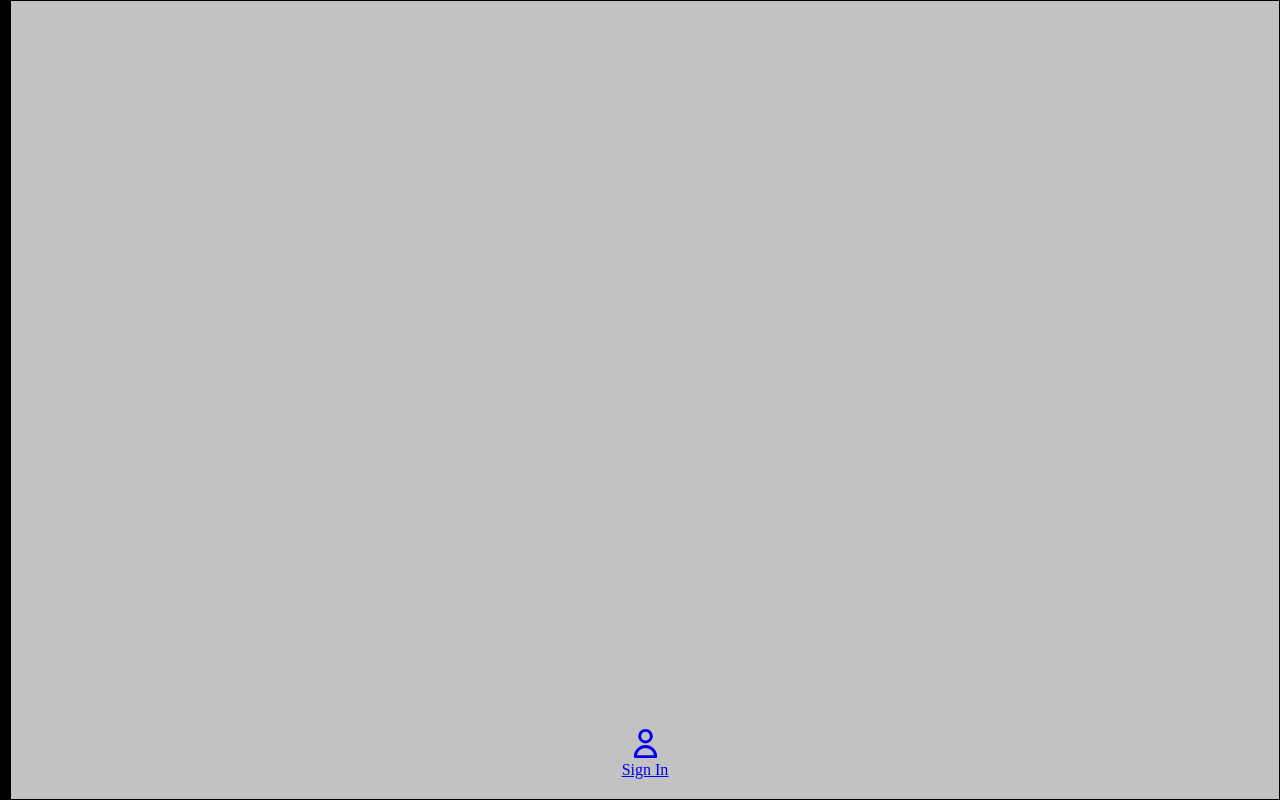
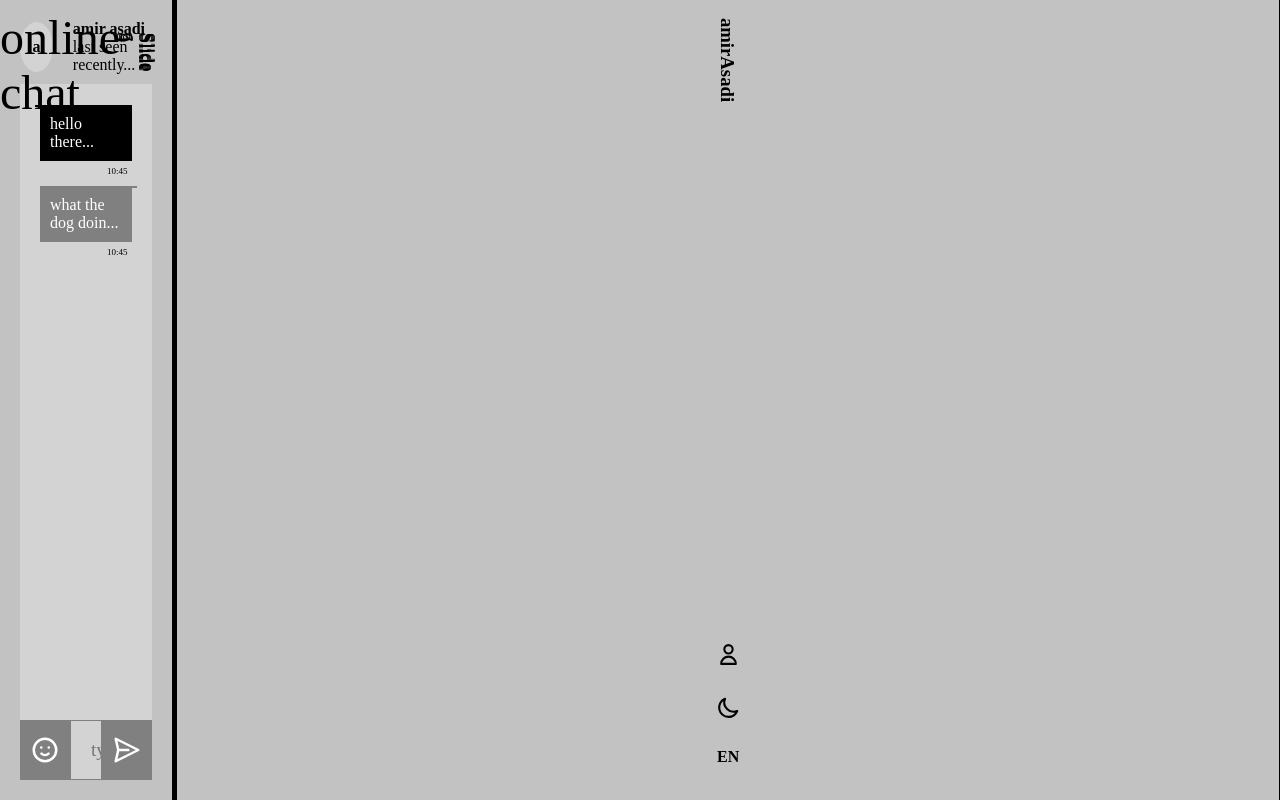
Before and after one commit to amirmasadi/simple-pwa, a React (Create React App) app: page / in a window 1280 px wide. Built offline with nearby package versions, Linux system fonts and the light colour scheme; the HTML template or start-up script is replaced by a standard one; a web font is replaced by a local one.

Commit message:
chat sec front almost finished

```diff
--- /dev/null
+++ b/src/components/ChatSec.js
@@ -0,0 +1,83 @@
+import { useState } from "react";
+import "./chatSec.css";
+
+export default function ChatSec() {
+  const [messages, setMessages] = useState([
+    { text: "hello there...", time: "10:45" },
+    { text: "what the dog doin...", time: "10:45", myMsg: true },
+  ]);
+  const [inputVal, setInputVal] = useState("");
+
+  function sendHandler(msg) {
+    if (inputVal != "") {
+      setMessages([...messages, { text: msg, time: "10:46", myMsg: true }]);
+      setInputVal("");
+    }
+  }
+  return (
+    <div className="chat">
+      <div className="chat-header">
+        <span>a</span>
+        <div>
+          <h4>amir asadi</h4>
+          <span>last seen recently...</span>
+        </div>
+      </div>
+      <div className="chat-body">
+        {messages.map((msg, index) => (
+          <p className={`message ${msg.myMsg && "my-msg"}`} key={index}>
+            {msg.text}
+            <span>{msg.time}</span>
+          </p>
+        ))}
+      </div>
+      <div className="chat-footer">
+        <svg
+          xmlns="http://www.w3.org/2000/svg"
+          className="h-6 w-6"
+          fill="none"
+          viewBox="0 0 24 24"
+          stroke="currentColor"
+        >
+          <path
+            strokeLinecap="round"
+            strokeLinejoin="round"
+            strokeWidth={2}
+            d="M14.828 14.828a4 4 0 01-5.656 0M9 10h.01M15 10h.01M21 12a9 9 0 11-18 0 9 9 0 0118 0z"
+          />
+        </svg>
+        <form
+          onSubmit={(e) => {
+            e.preventDefault();
+            sendHandler(inputVal);
+          }}
+        >
+          <input
+            placeholder="type a message"
+            value={inputVal}
+            onChange={(e) => {
+              setInputVal(e.target.value);
+            }}
+          />
+        </form>
+        <svg
+          onClick={() => {
+            sendHandler(inputVal);
+          }}
+          xmlns="http://www.w3.org/2000/svg"
+          className="h-6 w-6 send-icon"
+          fill="none"
+          viewBox="0 0 24 24"
+          stroke="currentColor"
+        >
+          <path
+            strokeLinecap="round"
+            strokeLinejoin="round"
+            strokeWidth={2}
+            d="M12 19l9 2-9-18-9 18 9-2zm0 0v-8"
+          />
+        </svg>
+      </div>
+    </div>
+  );
+}
--- a/src/components/MainPage.js
+++ b/src/components/MainPage.js
@@ -1,6 +1,7 @@
 import "./mainPage.css";
 import { Swiper, SwiperSlide } from "swiper/react";
 import SwiperCore, { Keyboard } from "swiper";
+import ChatSec from "./ChatSec";
 
 export default function MainPage() {
   SwiperCore.use([Keyboard]);
@@ -21,6 +22,7 @@ export default function MainPage() {
       >
         <SwiperSlide className="swiper-item">
           <h3 className="swiper-item-title">online chat</h3>
+          <ChatSec />
         </SwiperSlide>
         <SwiperSlide className="swiper-item">
           <h3 className="swiper-item-title">Slide 3</h3>
@@ -38,24 +40,43 @@ export default function MainPage() {
 
       <div className="swiper-item main-sidebar">
         <h3 className="swiper-item-title">amirAsadi</h3>
-        <a href="https://heroicons.com/">
+        <div>
+          <a href="https://heroicons.com/">
+            <svg
+              xmlns="http://www.w3.org/2000/svg"
+              className="h-6 w-6"
+              fill="none"
+              viewBox="0 0 24 24"
+              stroke="currentColor"
+              width="25px"
+            >
+              <path
+                strokeLinecap="round"
+                strokeLinejoin="round"
+                strokeWidth={2}
+                d="M16 7a4 4 0 11-8 0 4 4 0 018 0zM12 14a7 7 0 00-7 7h14a7 7 0 00-7-7z"
+              />
+            </svg>
+          </a>
+
           <svg
             xmlns="http://www.w3.org/2000/svg"
-            class="h-6 w-6"
+            className="h-6 w-6"
             fill="none"
             viewBox="0 0 24 24"
             stroke="currentColor"
-            width="35px"
+            width="25px"
           >
             <path
-              stroke-linecap="round"
-              stroke-linejoin="round"
-              stroke-width="2"
-              d="M16 7a4 4 0 11-8 0 4 4 0 018 0zM12 14a7 7 0 00-7 7h14a7 7 0 00-7-7z"
+              strokeLinecap="round"
+              strokeLinejoin="round"
+              strokeWidth={2}
+              d="M20.354 15.354A9 9 0 018.646 3.646 9.003 9.003 0 0012 21a9.003 9.003 0 008.354-5.646z"
             />
           </svg>
-          <p className="">Sign In</p>
-        </a>
+
+          <h4>EN</h4>
+        </div>
       </div>
     </div>
   );
--- /dev/null
+++ b/src/components/chatSec.css
@@ -0,0 +1,156 @@
+.chat {
+  height: 100%;
+  padding: 20px;
+  flex-direction: column;
+  display: none;
+}
+.swiper-slide-active .chat {
+  display: flex;
+  animation-name: fade-in;
+  animation-duration: 2s;
+}
+@keyframes fade-in {
+  0% {
+    width: 0;
+    opacity: 0;
+  }
+  25% {
+    width: auto;
+  }
+  50% {
+  }
+  100% {
+    opacity: 100%;
+  }
+}
+.chat-header {
+  display: flex;
+  flex-direction: row;
+  align-items: center;
+  border-bottom: 1px solid lightgray;
+  padding-bottom: 10px;
+}
+.chat-header > div {
+  display: flex;
+  flex-direction: column;
+  align-items: flex-start;
+}
+.chat-header > span {
+  background-color: lightgray;
+  width: 50px;
+  height: 50px;
+  border-radius: 50%;
+  display: grid;
+  place-items: center;
+  margin-right: 20px;
+  font-weight: bold;
+}
+.chat-body {
+  flex: 1;
+  background-color: lightgray;
+  padding: 20px;
+  max-height: 876px;
+  overflow-y: scroll;
+}
+.message {
+  background-color: black;
+  color: white;
+  width: fit-content;
+  padding: 10px;
+  position: relative;
+  margin-bottom: 25px;
+}
+.message > span {
+  font-size: xx-small;
+  position: absolute;
+  bottom: -15px;
+  right: 5px;
+  color: black;
+}
+.message::after {
+  content: "";
+  position: absolute;
+  top: 0;
+  left: -5px;
+  background-color: black;
+  z-index: 1;
+  width: 10px;
+  height: 2px;
+}
+.my-msg {
+  background-color: gray;
+  margin-left: auto;
+}
+.my-msg.message::after {
+  background-color: gray;
+  right: -5px;
+  left: auto;
+}
+.chat-footer {
+  display: flex;
+  align-items: center;
+  height: 60px;
+  background-color: gray;
+}
+.chat-footer > form {
+  flex: 1;
+  height: 100%;
+  padding-left: 10px;
+  background-color: lightgray;
+  font-size: 1.2rem;
+  border: 1px solid gray;
+}
+.chat-footer > form > input {
+  height: 100%;
+  width: 100%;
+  outline: none;
+  padding-left: 10px;
+  background-color: lightgray;
+  font-size: 1.2rem;
+  border: none;
+}
+.chat-footer > svg {
+  color: white;
+  width: 30px;
+  margin-right: 10px;
+  margin-left: 10px;
+  cursor: pointer;
+}
+.send-icon {
+  transform: rotate(90deg);
+}
+.chat-footer > svg:hover {
+  color: #c1c1c1;
+}
+
+@media screen and (max-width: 1024px) {
+  .chat {
+    padding: 10px;
+  }
+  .chat-header {
+    margin-top: 30px;
+  }
+  .chat-body {
+    padding: 10px;
+  }
+  .chat-footer {
+    display: flex;
+    align-items: center;
+    height: 40px;
+    background-color: gray;
+  }
+  .chat-footer > input {
+    font-size: 1rem;
+  }
+  .chat-footer > svg {
+    color: white;
+    width: 25px;
+    margin-right: 10px;
+    margin-left: 10px;
+  }
+}
+@media screen and (max-width: 768px) {
+  .chat-body {
+    max-height: 327px;
+  }
+}
--- a/src/components/mainPage.css
+++ b/src/components/mainPage.css
@@ -17,7 +17,7 @@
 .swiper-item {
   width: 100px;
   height: 100%;
-  border: 1px solid #000;
+  border-right: 1px solid #000;
   transition: width 1s ease;
   position: relative;
   /* cursor: pointer; */
@@ -47,12 +47,27 @@
   padding-bottom: 20px;
   display: flex;
   flex-direction: column;
-  justify-content: space-between;
+  /* justify-content: space-between; */
+  align-items: center;
 }
 div.main-sidebar h3 {
   position: relative;
   font-weight: bold;
-  transform: rotate(90deg) translateY(-20px);
+  transform: rotate(90deg) translate(30px, -30px);
+  transform-origin: top;
+  flex: 0.8;
+}
+div.main-sidebar > div {
+  display: flex;
+  flex-direction: column;
+  align-items: center;
+  justify-content: space-around;
+  flex: 0.2;
+}
+div.main-sidebar > div > svg:hover,
+h4:hover {
+  color: gray;
+  cursor: pointer;
 }
 
 .main-sidebar a {
@@ -72,7 +87,8 @@ div.main-sidebar h3 {
   .swiper-item {
     width: 100% !important;
     height: 100px !important;
-    border: 1px solid #000;
+    border-right: none;
+    border-bottom: 1px solid #000;
     transition: height 1s ease;
   }
   .swiper-slide-active {
@@ -82,6 +98,9 @@ div.main-sidebar h3 {
     transform: rotate(0deg) translateX(0px);
     font-size: 1rem;
     left: 20px;
+  }
+  .swiper-item-title > a {
+    color: black;
   }
   .swiper-slide-active .swiper-item-title {
     font-size: 2rem;
@@ -102,7 +121,7 @@ div.main-sidebar h3 {
     font-weight: bold;
     transform: rotate(0deg) translateY(-10px);
   }
-  .main-sidebar a {
+  div.main-sidebar > div {
     flex-direction: row;
   }
 }
--- a/src/index.css
+++ b/src/index.css
@@ -21,3 +21,37 @@
 body {
   overflow-x: hidden;
 }
+a {
+  color: black;
+}
+a:hover {
+  color: gray;
+}
+
+/* width */
+::-webkit-scrollbar {
+  width: 8px;
+}
+
+/* Track */
+::-webkit-scrollbar-track {
+  background: #a2a2a2;
+}
+
+/* Handle */
+::-webkit-scrollbar-thumb {
+  background: #888;
+}
+
+/* Handle on hover */
+::-webkit-scrollbar-thumb:hover {
+  background: rgb(145, 141, 141);
+}
+::selection{
+  color: white;
+  background-color: black;
+}
+
+:root{
+
+}
```
